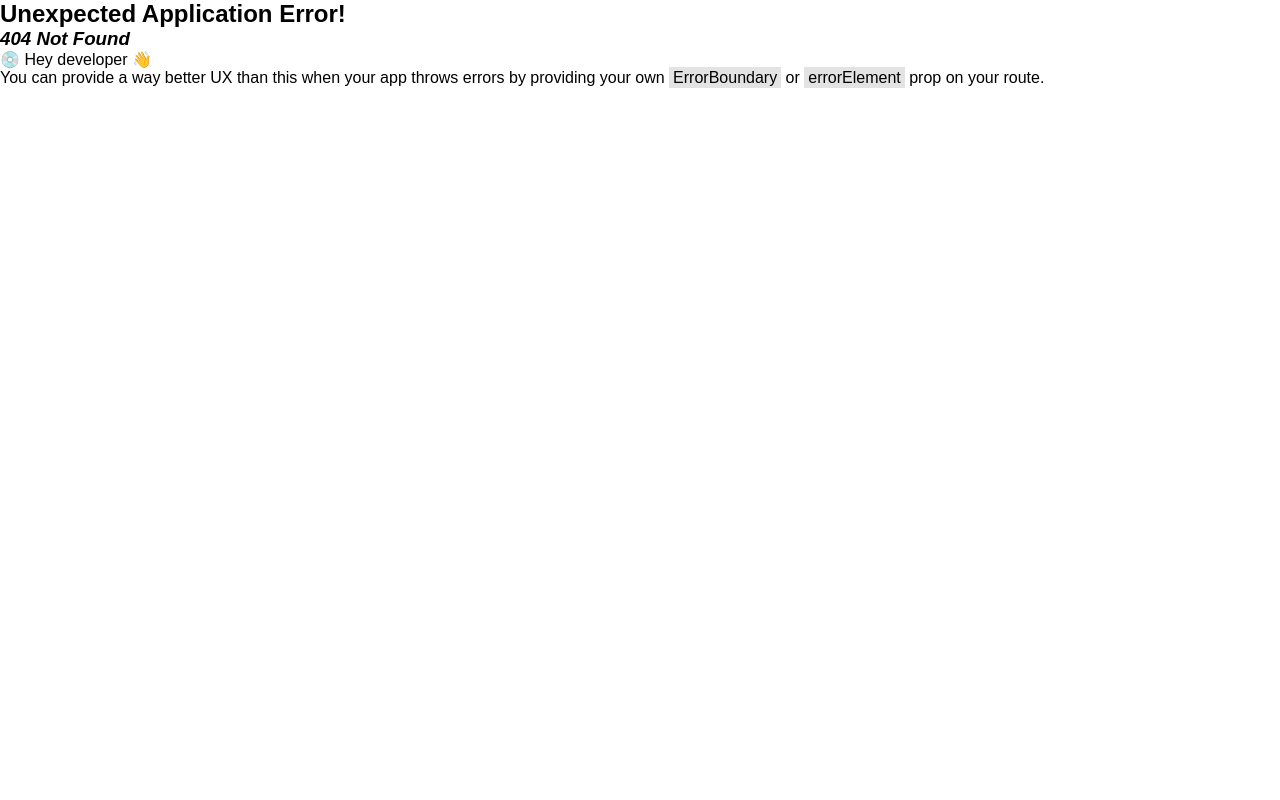
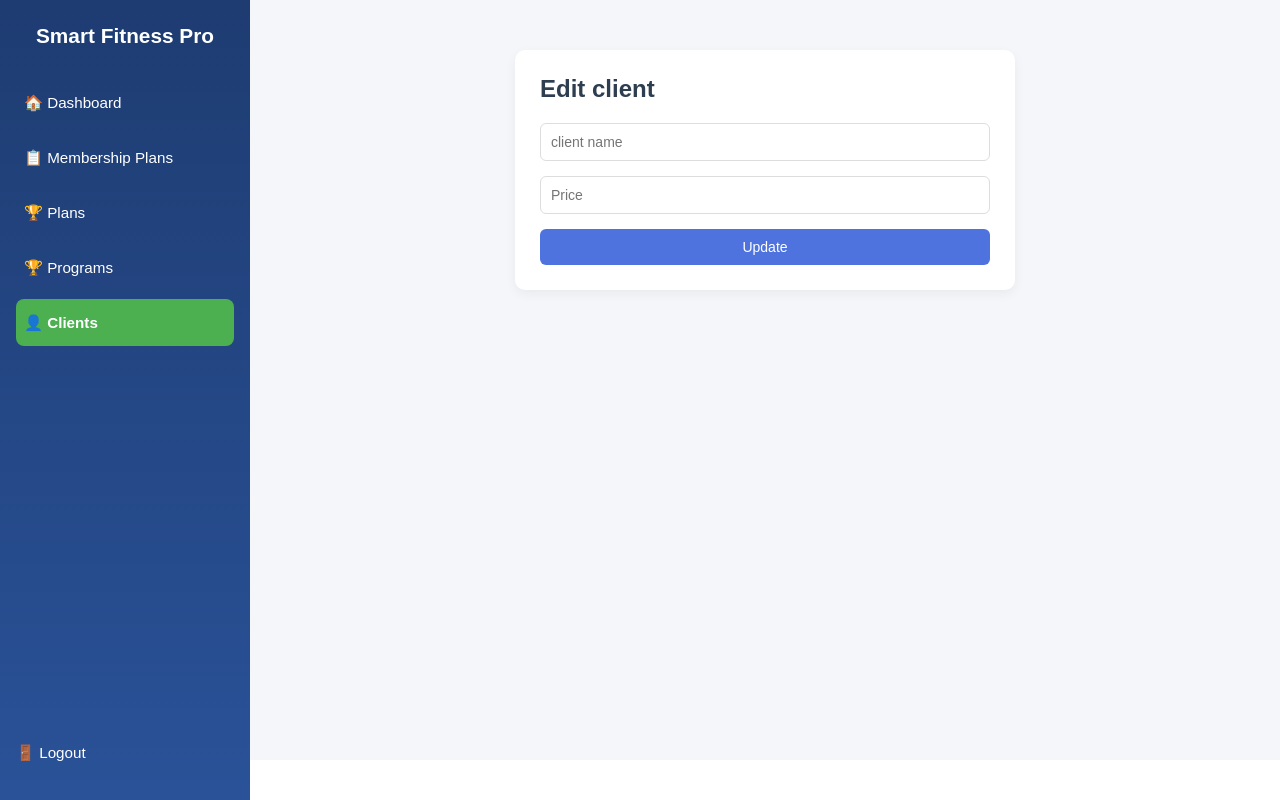
Before and after one commit to ShlokShrestha/GymPro-Fitness-Management-System, a React (Vite) app in the folder frontend/: page /admin/clients/edit/1 in a window 1280 px wide. Before the commit this address had no page. Built offline with nearby package versions, Linux system fonts and the light colour scheme; no server answers; sample sign-in values are in the browser's storage.

Commit message:
feat: added edit page of client

```diff
--- /dev/null
+++ b/frontend/src/pages/admin/Clients/EditClient.tsx
@@ -0,0 +1,53 @@
+import { useEffect, useState } from "react";
+import { useNavigate, useParams } from "react-router";
+import API from "../../../api/axios";
+
+const EditClient = () => {
+  const { id } = useParams();
+  const navigate = useNavigate();
+  const [form, setForm] = useState<any>({
+    fullName: "",
+    email: "",
+    phoneNumber: "",
+  });
+
+  useEffect(() => {
+    const fetchClient = async () => {
+      try {
+        const res = await API.get(`user/${id}`);
+        setForm(res.data.data);
+      } catch (error) {
+        console.error("Fetch client failed", error);
+      }
+    };
+    fetchClient();
+  }, [id]);
+
+  const handleSubmit = async (e: any) => {
+    e.preventDefault();
+    await API.put(`/user/${id}`, form);
+    navigate("/admin/user");
+  };
+
+  return (
+    <div className="form-container">
+      <h2>Edit client</h2>
+      <form onSubmit={handleSubmit}>
+        <input
+          placeholder="client name"
+          value={form.name}
+          onChange={(e) => setForm({ ...form, name: e.target.value })}
+        />
+        <input
+          type="number"
+          placeholder="Price"
+          value={form.price}
+          onChange={(e) => setForm({ ...form, price: Number(e.target.value) })}
+        />
+        <button type="submit">Update</button>
+      </form>
+    </div>
+  );
+};
+
+export default EditClient;
--- a/frontend/src/router/router.tsx
+++ b/frontend/src/router/router.tsx
@@ -18,6 +18,7 @@ import AddPlan from "../pages/admin/Plans/AddPlan";
 import EditPlan from "../pages/admin/Plans/EditPlan";
 import AddProgram from "../pages/admin/Programs/AddProgram";
 import EditProgram from "../pages/admin/Programs/EditProgram";
+import EditClient from "../pages/admin/Clients/EditClient";
 
 const router = createBrowserRouter([
   {
@@ -57,6 +58,7 @@ const router = createBrowserRouter([
       { path: "programs/add", element: <AddProgram /> },
       { path: "programs/edit/:id", element: <EditProgram /> },
       { path: "clients", element: <Clients /> },
+      { path: "clients/edit/:id", element: <EditClient /> },
     ],
   },
   {
```
